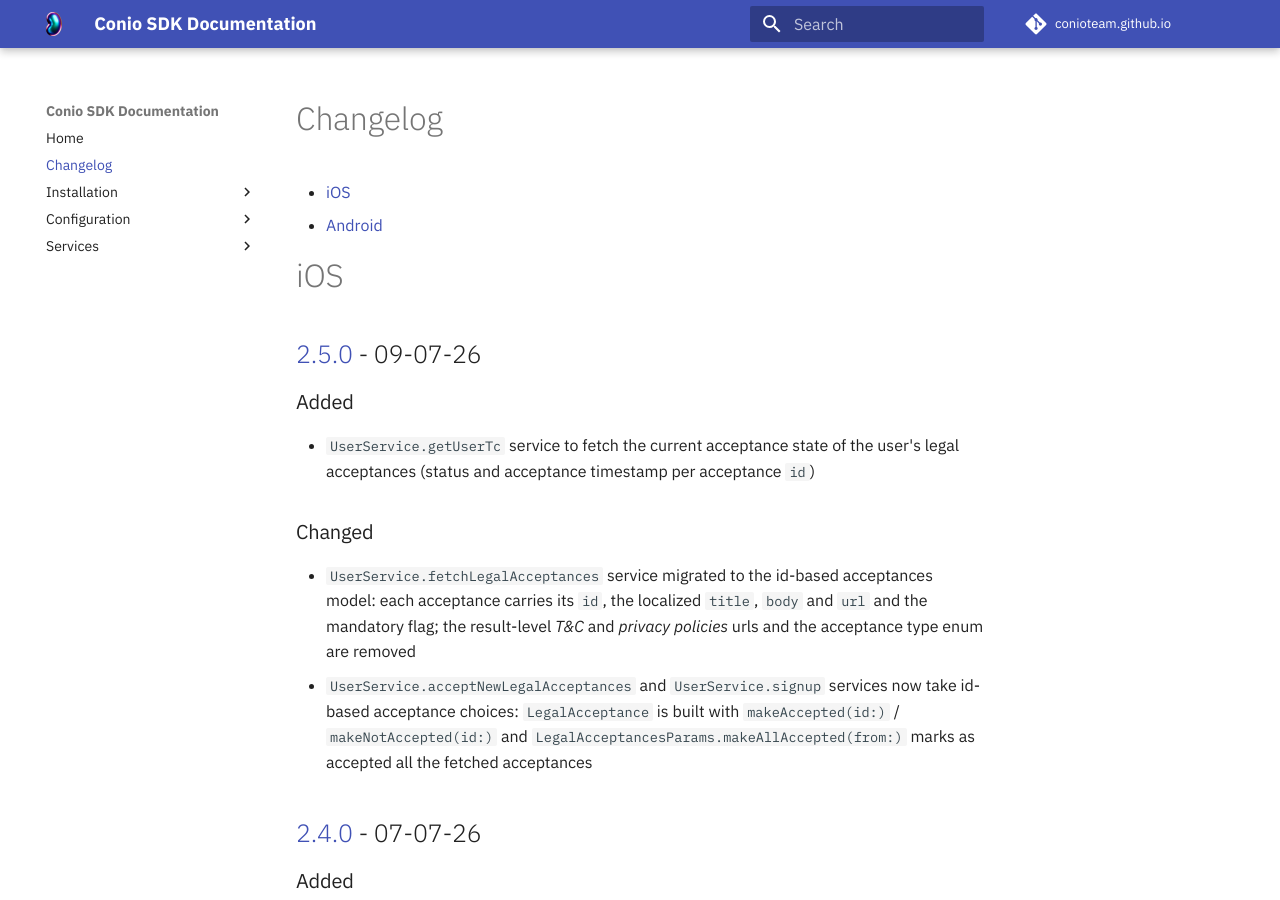
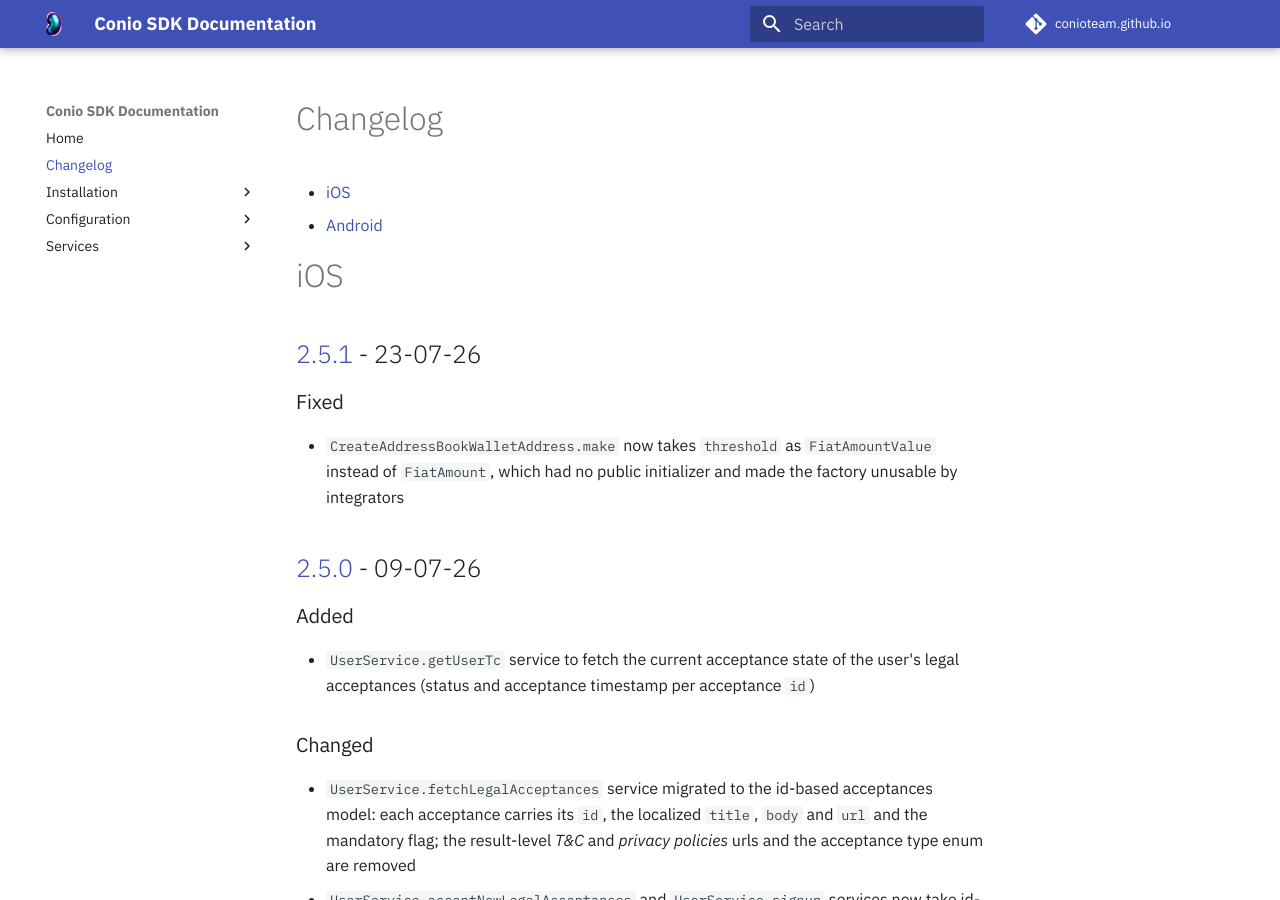
Before and after one commit to Conio/conio.github.io, an MkDocs documentation site: the page built from docs/CHANGELOG.md, in a window 1280 px wide and 900 px high. Built offline with MkDocs 1.6.1 and Material for MkDocs 9.7.7, drawn with Linux system fonts in a browser that asks for light colours; comment, search, counter and statistics services are not loaded; the version menu is left out.

Commit message:
doc: update CHANGELOG with 2.5.1 iOS release

```diff
--- a/docs/CHANGELOG.md
+++ b/docs/CHANGELOG.md
@@ -24,6 +24,11 @@
 
 
 # iOS
+
+## [2.5.1](https://bitbucket.org/squadrone/conio-sdk-b2b-ios/src/2.5.1/) - 23-07-26
+
+### Fixed
+- `CreateAddressBookWalletAddress.make` now takes `threshold` as `FiatAmountValue` instead of `FiatAmount`, which had no public initializer and made the factory unusable by integrators
 
 ## [2.5.0](https://bitbucket.org/squadrone/conio-sdk-b2b-ios/src/2.5.0/) - 09-07-26
 
```
